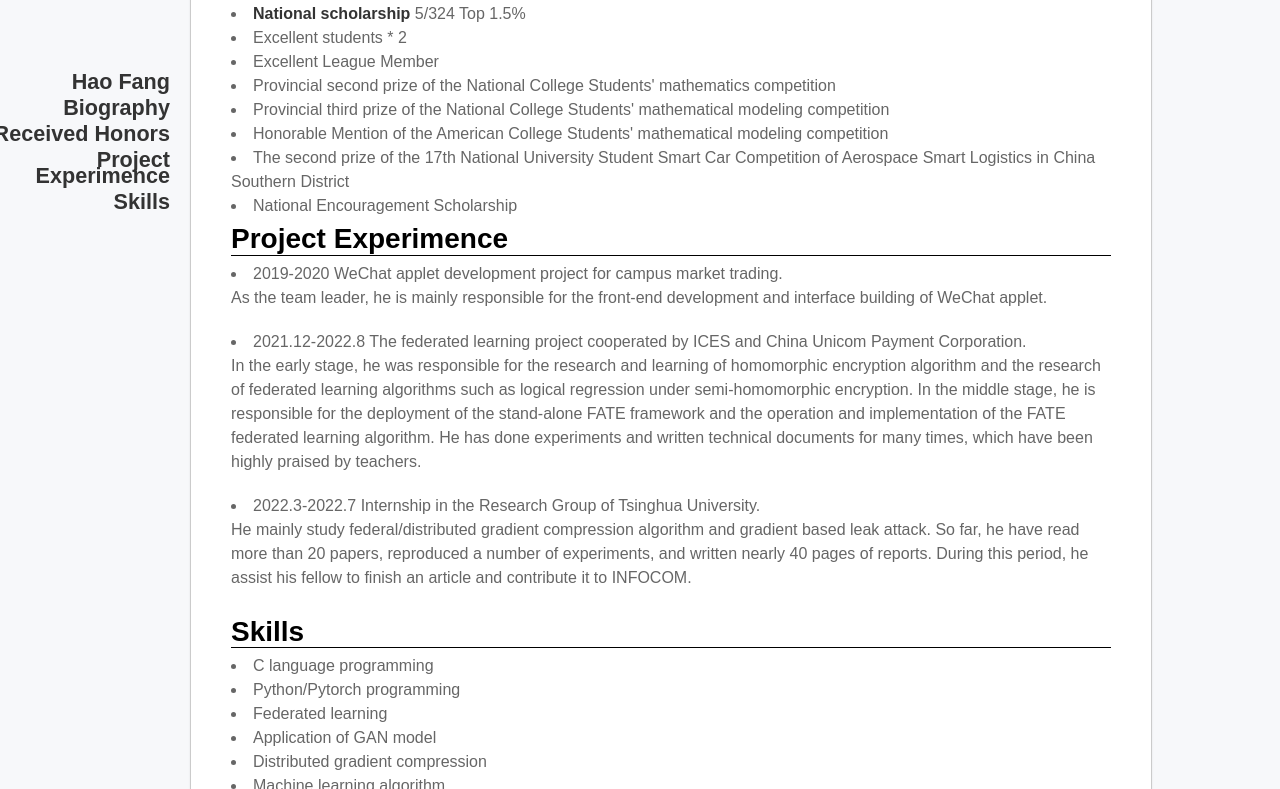
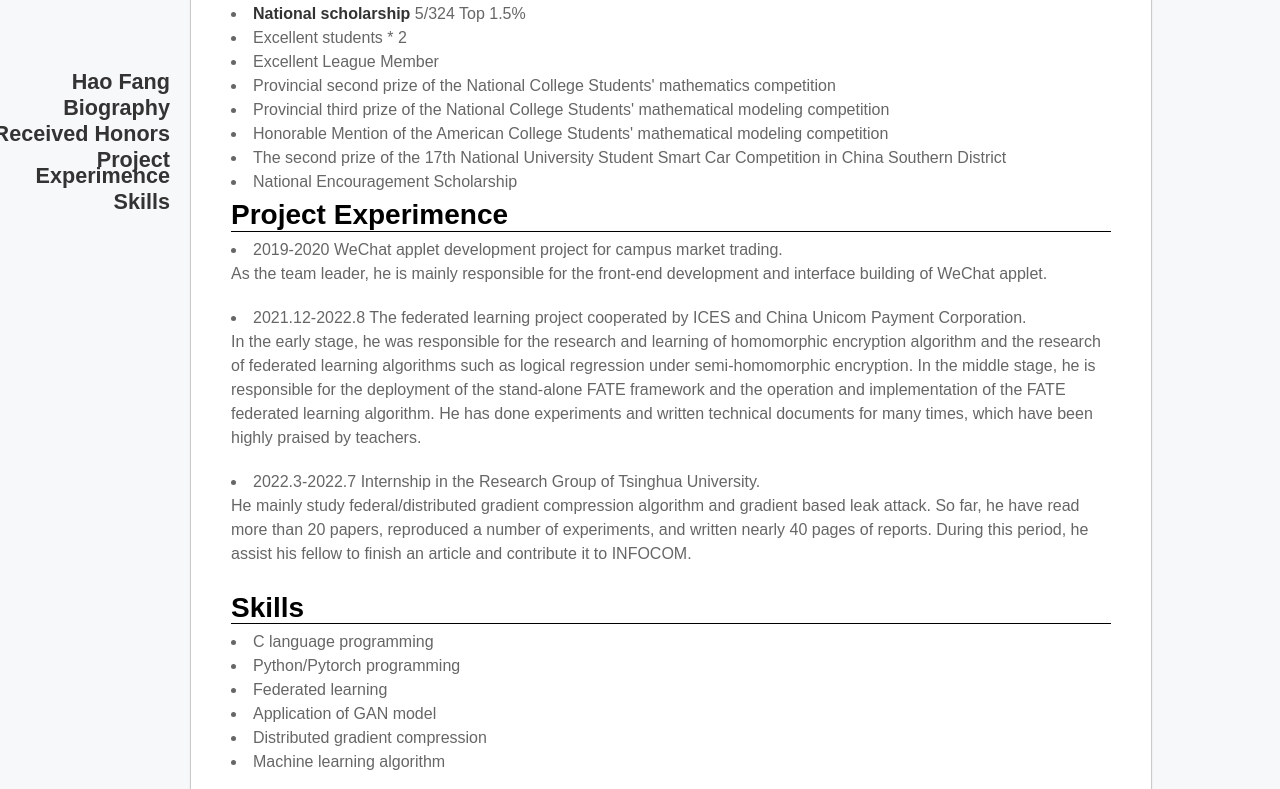
Before and after one commit to ffhibnese/ffhibnese.github.io, a Jekyll site: the page built from index.md, in a window 1280 px wide and 900 px high, scrolled down 662 px, cut to the strip 111-900 px from the top of the window. Built offline with Jekyll 4.4.1, drawn with Linux system fonts in a browser that asks for light colours; nearby versions of some CDN libraries; our own code applies the rules of GitHub Pages for plain Markdown files.

Commit message:
Update index.md

```diff
--- a/index.md
+++ b/index.md
@@ -41,7 +41,7 @@
 <li>Provincial second prize of the National College Students' mathematics competition</li>
 <li>Provincial third prize of the National College Students' mathematical modeling competition</li>
 <li>Honorable Mention of the American College Students' mathematical modeling competition</li>
-<li>The second prize of the 17th National University Student Smart Car Competition of Aerospace Smart Logistics in China Southern District</li>
+<li>The second prize of the 17th National University Student Smart Car Competition in China Southern District</li>
 <li>National Encouragement Scholarship</li>
 
     </td>
```
